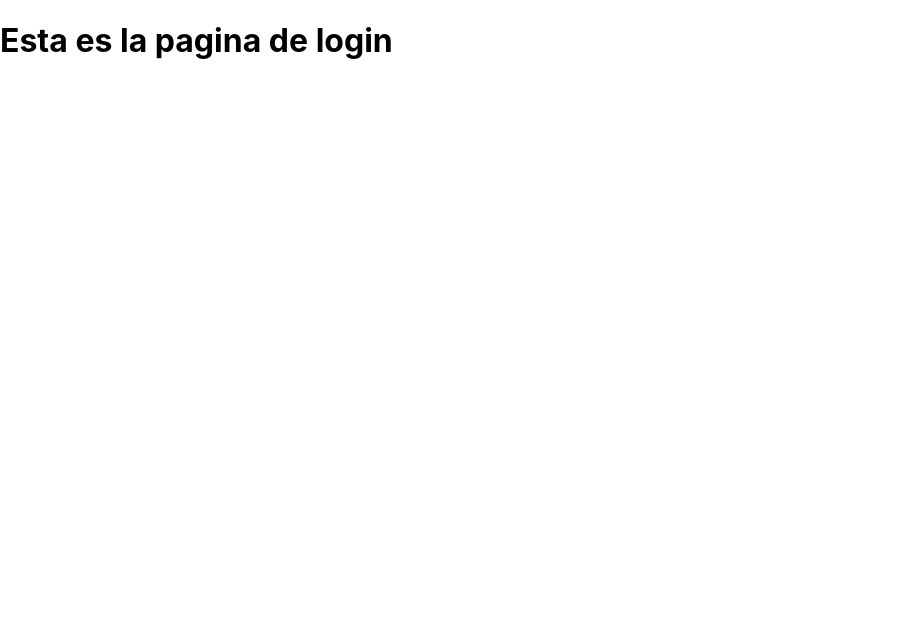
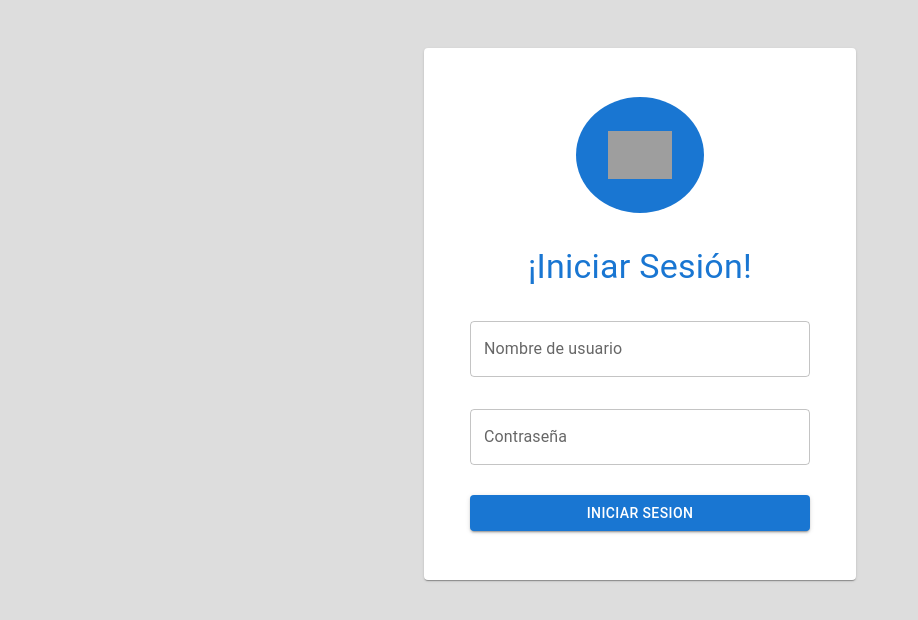
Before and after one commit to Facundojimenez/todo-list, a React (Create React App) app in the folder frontend/todolist/: page /login in a window 1280 px wide. Shown: the top 620 px of the page, without its empty margins (0-918 px from the left). Built offline with nearby package versions, Linux system fonts and the light colour scheme; grey boxes are pictures that could not be loaded.

Commit message:
mejoras en form de login y signup

```diff
--- a/frontend/todolist/src/App.js
+++ b/frontend/todolist/src/App.js
@@ -4,15 +4,28 @@ import {BrowserRouter, Routes, Route} from "react-router-dom";
 import CustomTheme from "./context/CustomTheme";
 import { ThemeProvider } from "@emotion/react";
 
+import { makeStyles } from "@mui/styles";
+
+const useStyles = makeStyles({
+  body: {
+    backgroundColor: CustomTheme.palette.background.default,
+    height: "100vh"
+  }
+})
+
+
 function App() {
+  const classes = useStyles();
   return (
     <>
-      <ThemeProvider theme={CustomTheme}>
+      <ThemeProvider theme={CustomTheme} >
         <BrowserRouter>
-          <Routes>
-            <Route path="/login" element={ <Login/>}/>
-            <Route path="/signup" element={ <SignUp/>}/>
-          </Routes>
+          <div className={classes.body}>
+            <Routes>
+              <Route path="/login" element={ <Login/>}/>
+              <Route path="/signup" element={ <SignUp/>}/>
+            </Routes>
+          </div>
         </BrowserRouter>
       </ThemeProvider>
     </>
--- /dev/null
+++ b/frontend/todolist/src/components/BrandLogo.jsx
@@ -0,0 +1,31 @@
+import { makeStyles } from '@mui/styles';
+import CustomTheme from '../context/CustomTheme';
+
+const useStyles = makeStyles({
+	container:{
+        maxHeight: "4em",
+        maxWidth: "4em",
+        backgroundColor: CustomTheme.palette.primary.main,
+        borderRadius: "50%",
+        padding: "2em"
+    },
+    logo: {
+        width: "100%",
+        height: "100%",
+        objectFit: "contain"
+    }
+})
+
+
+const BrandLogo = () => {
+    const classes = useStyles();
+    return(
+        <>
+            <div className={classes.container}>
+                <img className={classes.logo} src="https://upload.wikimedia.org/wikipedia/commons/thumb/6/68/Font_Awesome_5_solid_tasks.svg/1200px-Font_Awesome_5_solid_tasks.svg.png" alt="" />
+            </div>
+        </>
+    )
+}
+
+export default BrandLogo;
--- /dev/null
+++ b/frontend/todolist/src/components/LoginForm.jsx
@@ -0,0 +1,71 @@
+import {Paper, Box, Typography, Grid, TextField, Button, Stack} from "@mui/material"
+import { makeStyles } from '@mui/styles';
+import CustomTheme from "../context/CustomTheme";
+import BrandLogo from "./BrandLogo";
+
+const useStyles = makeStyles({
+    formContainer:{
+        display: "flex",
+        justifyContent: "center",
+        padding: "16px",
+        minHeight: "400px",
+        maxHeight: "500px",
+        maxWidth: "400px"
+    },
+    formInnerContainer:{
+        display: "flex",
+        flexDirection: "column",
+        justifyContent: "space-evenly",
+        alignItems: "center",
+        width: "85%"
+    },
+    botonEnviar:{
+        marginTop: "320px"
+    },
+    backdrop:{
+        zIndex: 99,
+        color: "#fff"
+    }
+})
+
+
+
+const LoginForm = () =>{
+    const classes = useStyles();
+
+    const handleSubmit = () =>{
+
+    }
+
+
+    return (
+        <>
+            <Paper theme={CustomTheme} className={classes.formContainer}>
+                <Stack className={classes.formInnerContainer}>
+                    <BrandLogo/>
+                    <Typography variant="h4" element="h4" color="primary">
+                        ¡Iniciar Sesión!
+                    </Typography>
+                    <form>
+                        <Grid container spacing={4}>
+                            <Grid item xs={12} md={12}>
+                                <TextField fullWidth id="username" label="Nombre de usuario" variant="outlined" />
+                            </Grid>
+                            <Grid item xs={12} md={12}>
+                                <TextField fullWidth id="password" label="Contraseña" variant="outlined"  type="password" onClick={handleSubmit}/>
+                            </Grid>
+                        </Grid>
+                        <Box textAlign="center" marginTop="30px">
+                            <Button className={classes.botonEnviar} fullWidth variant="contained" color="primary">
+                                INICIAR SESION
+                            </Button>
+                        </Box>
+                    </form>
+                </Stack>
+            </Paper>
+        </>
+    )
+
+}
+
+export default LoginForm;
--- a/frontend/todolist/src/components/SignUpForm.jsx
+++ b/frontend/todolist/src/components/SignUpForm.jsx
@@ -1,25 +1,26 @@
-import {Paper, Box, Typography, Grid, TextField, Button} from "@mui/material"
+import {Paper, Box, Stack, Typography, Grid, TextField, Button} from "@mui/material"
 import { makeStyles } from '@mui/styles';
-import SendIcon from '@mui/icons-material/Send';
+import CustomTheme from "../context/CustomTheme";
+import BrandLogo from "./BrandLogo";
 
 const useStyles = makeStyles({
     formContainer:{
         display: "flex",
         justifyContent: "center",
         padding: "16px",
-        minHeight: "500px",
+        minHeight: "400px",
         maxHeight: "600px",
-        maxWidth: "600px"
+        maxWidth: "400px"
     },
     formInnerContainer:{
         display: "flex",
         flexDirection: "column",
         justifyContent: "space-evenly",
         alignItems: "center",
-        width: "75%"
+        width: "85%"
     },
     botonEnviar:{
-        marginTop: "32px"
+        marginTop: "320px"
     },
     backdrop:{
         zIndex: 99,
@@ -32,33 +33,59 @@ const SignUpForm = () =>{
     const classes = useStyles();
     return (
         <>
-            <Paper className={classes.formContainer}>
-                <Box className={classes.formInnerContainer}>
-                    <Box mb={3}>
-                        <Typography variant="h4" element="h4" color="primary">
-                            ¡Registrarse!
-                        </Typography>
-                    </Box>
+            <Paper theme={CustomTheme} className={classes.formContainer}>
+                <Stack className={classes.formInnerContainer}>
+                    <BrandLogo/>
+                    <Typography variant="h4" element="h4" color="primary">
+                        ¡Registrarse!
+                    </Typography>
                     <form>
                         <Grid container spacing={4}>
                             <Grid item xs={12} md={12}>
-                                <TextField fullWidth id="username" label="username" variant="outlined" />
+                                <TextField fullWidth id="username" label="Nombre de usuario" variant="outlined" />
                             </Grid>
                             <Grid item xs={12}>
                                 <TextField required fullWidth helperText="El email es obligatorio" id="email" label="Email" variant="outlined" />
                             </Grid>
                             <Grid item xs={12} md={12}>
-                                <TextField fullWidth id="password" label="password" variant="outlined" />
+                                <TextField fullWidth id="password" label="Contraseña" variant="outlined"  type="password"/>
                             </Grid>
                         </Grid>
                         <Box textAlign="center" marginTop="30px">
-                            <Button className={classes.botonEnviar} size="large" variant="contained" color="primary" endIcon={<SendIcon/>}>
-                                Enviar
+                            <Button className={classes.botonEnviar} fullWidth variant="contained" color="primary">
+                                REGISTRARSE
                             </Button>
                         </Box>
                     </form>
-                </Box>
+                </Stack>
             </Paper>
+
+            {/* <Paper theme={CustomTheme} className={classes.formContainer}>
+                <Stack className={classes.formInnerContainer}>
+                    <BrandLogo/>
+                    <Typography variant="h4" element="h4" color="primary">
+                        ¡Registrarse!
+                    </Typography>
+                    <form>
+                        <Grid container spacing={4}>
+                            <Grid item xs={12} md={12}>
+                                <TextField fullWidth id="username" label="Nombre de usuario" variant="outlined" />
+                            </Grid>
+                            <Grid item xs={12}>
+                                <TextField required fullWidth helperText="El email es obligatorio" id="email" label="Email" variant="outlined" />
+                            </Grid>
+                            <Grid item xs={12} md={12}>
+                                <TextField fullWidth id="password" label="Contraseña" variant="outlined"  type="password"/>
+                            </Grid>
+                        </Grid>
+                        <Box textAlign="center" marginTop="30px">
+                            <Button className={classes.botonEnviar} fullWidth variant="contained" color="primary">
+                                REGISTRARSE
+                            </Button>
+                        </Box>
+                    </form>
+                </Stack>
+            </Paper> */}
         </>
     )
 
--- a/frontend/todolist/src/context/CustomTheme.jsx
+++ b/frontend/todolist/src/context/CustomTheme.jsx
@@ -2,9 +2,12 @@ import { createTheme } from "@mui/material";
 import { orange } from "@mui/material/colors";
 
 const CustomTheme = createTheme({
-    status: {
-      danger: orange[500],
-    },
+    palette: {
+      background: {
+        paper: "#ffffff",
+        default: "#dddddd"
+      }
+    }
   });
 
   export default CustomTheme;
--- a/frontend/todolist/src/pages/Login.jsx
+++ b/frontend/todolist/src/pages/Login.jsx
@@ -1,10 +1,23 @@
+import LoginForm from "../components/LoginForm";
+import {  Box } from "@mui/material";
+import { makeStyles } from '@mui/styles';
 
-
+const useStyles = makeStyles({
+	contactFormContainer:{
+		minHeight: "80vh",
+		display: "flex",
+		justifyContent: "center",
+		padding: "48px 16px",
+	}
+})
 
 const Login = () =>{
+    const classes = useStyles();
     return (
         <>
-            <h1>Esta es la pagina de login</h1>
+            <Box className={classes.contactFormContainer}>
+                <LoginForm/>
+            </Box>
         </>
     )
 }
```
Also changed, not shown: frontend/todolist/public/task.svg (added), 1 other file (tests, documents, lock files or other folders).
